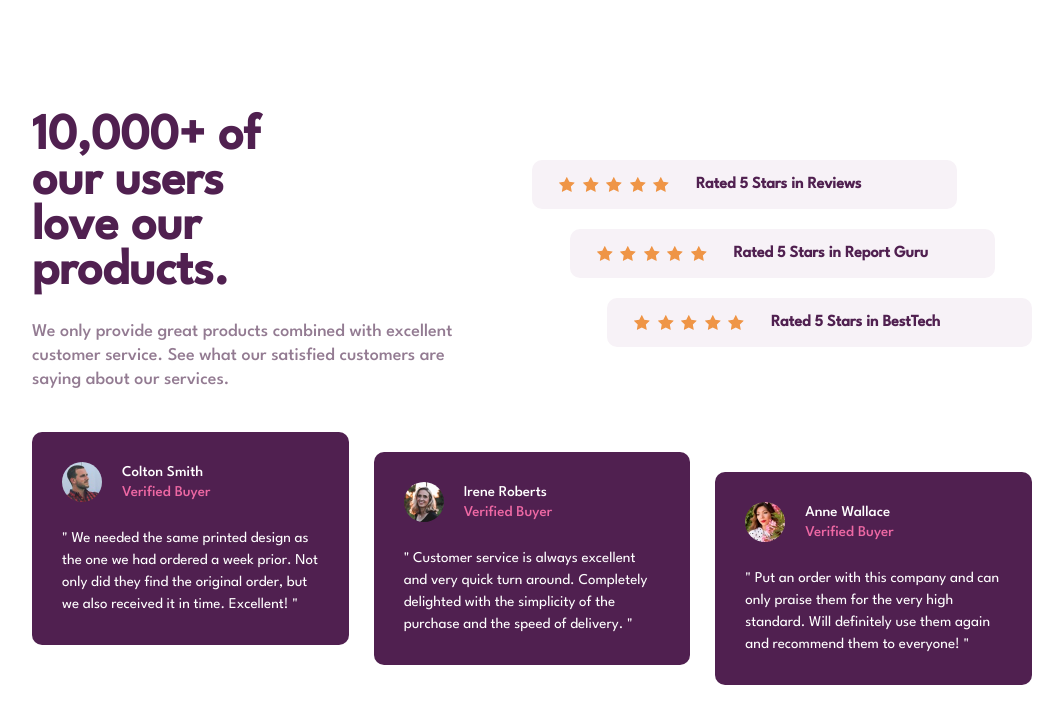
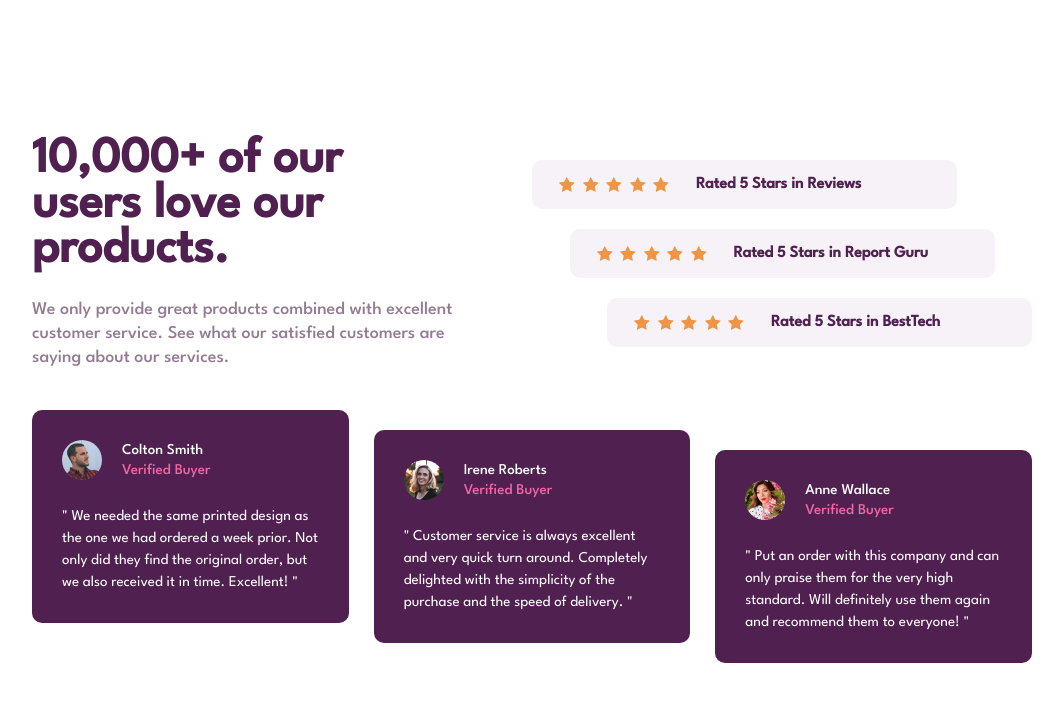
Before and after one commit to DaliborBn/social-proof-section-master, a website: page dist/index.html in a window 1280 px wide. Shown: the whole page, without its empty margins (108-1171 px from the left). Drawn offline with nearby package versions, Linux system fonts and the light colour scheme; files that its build step writes are made by us from their sources.

Commit message:
Update _responsive.scss

```diff
--- a/scss/_responsive.scss
+++ b/scss/_responsive.scss
@@ -1,5 +1,8 @@
-@media (min-width:500px) {
+@media (min-width:450px) {
   .intro-text {
+    h1 {
+      width: 34rem;
+    }
     a {
       font-size: 5rem;
       line-height: 4.5rem;
```
